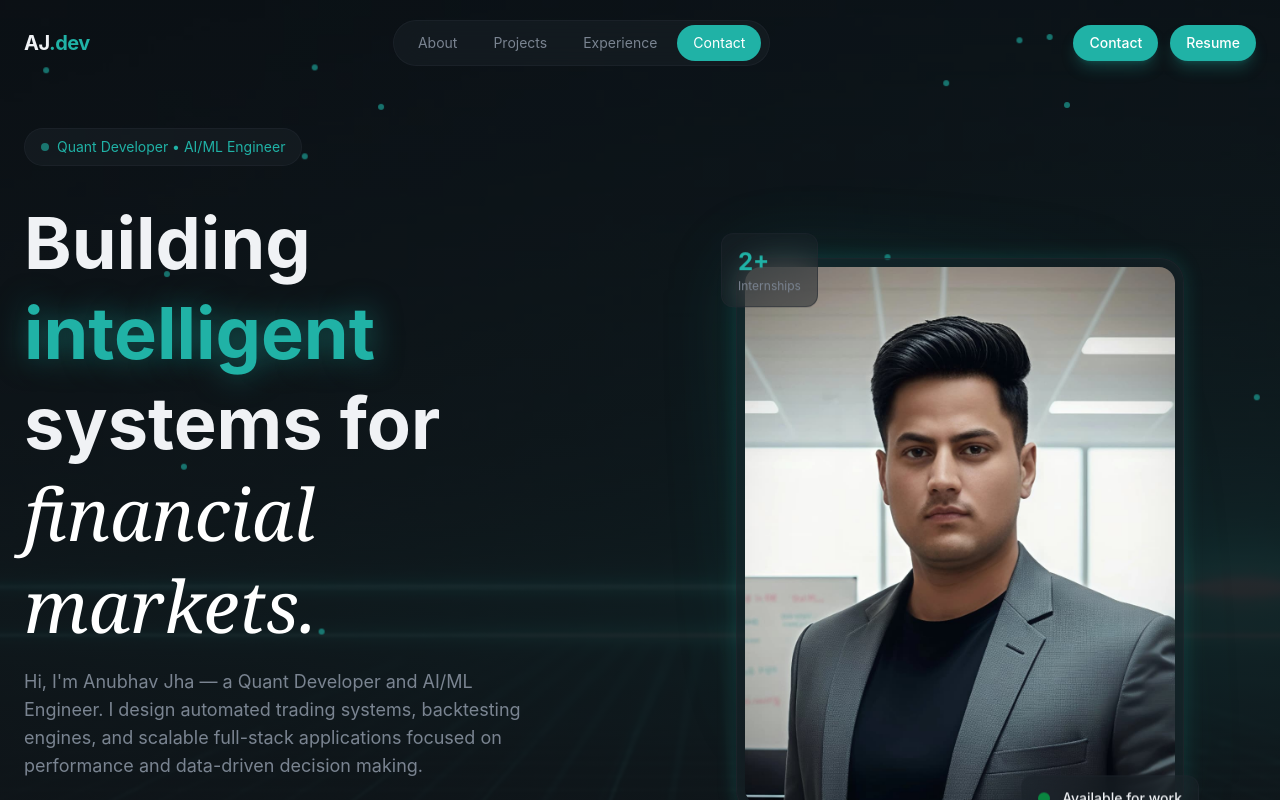
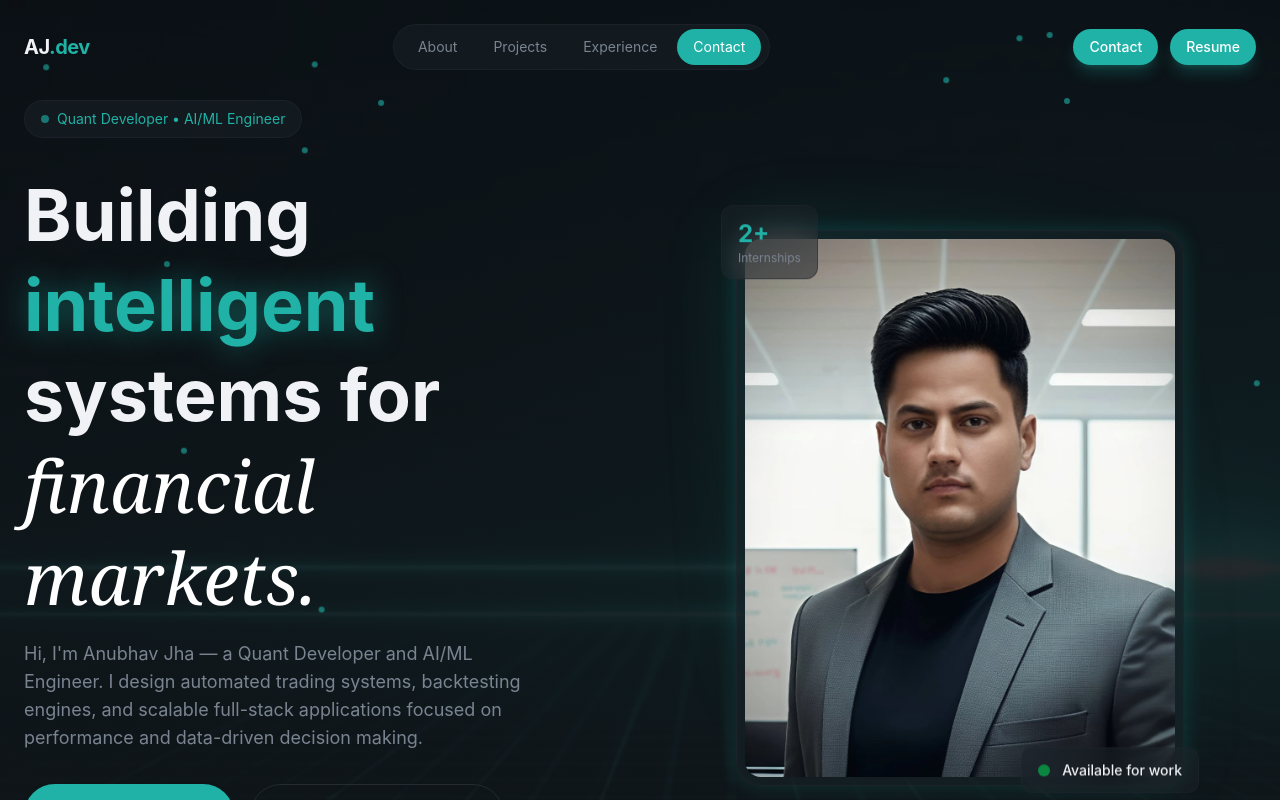
Before and after one commit to anubhavjha0812/Portfolio-Anubhav-Jha, a React (Vite) app: page / in a window 1280 px wide. Shown: the top 800 px of the page. Built offline with nearby package versions, Linux system fonts and the light colour scheme.

Commit message:
fixed the paddings

```diff
--- a/src/layout/Navbar.jsx
+++ b/src/layout/Navbar.jsx
@@ -39,7 +39,7 @@ export const Navbar = () => {
       className={`fixed top-0 left-0 right-0 transition-all duration-500 ${
         isScrolled
           ? "backdrop-blur-md bg-background/70 py-3"
-          : "bg-transparent py-5"
+          : "bg-transparent py-6"
       } z-50`}
     >
       <nav className="container mx-auto px-6 flex items-center justify-between">
--- a/src/sections/Hero.jsx
+++ b/src/sections/Hero.jsx
@@ -62,7 +62,7 @@ export const Hero = () => {
       </div>
 
       {/* Content */}
-      <div className="container mx-auto px-6 pt-32 pb-20 relative z-10">
+      <div className="container mx-auto px-6 pt-25 pb-17 relative z-10">
         <div className="grid lg:grid-cols-2 gap-12 items-center">
           {/* Left */}
           <div className="space-y-8">
```
